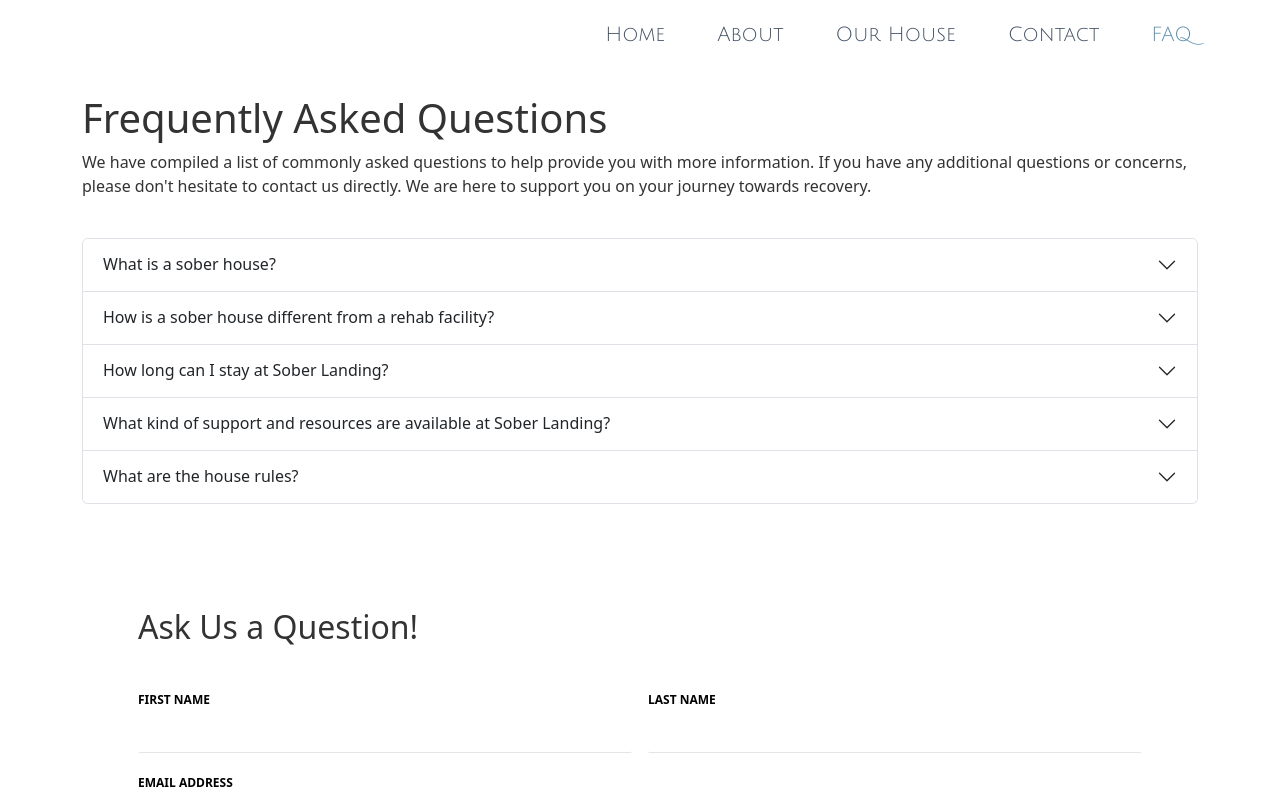
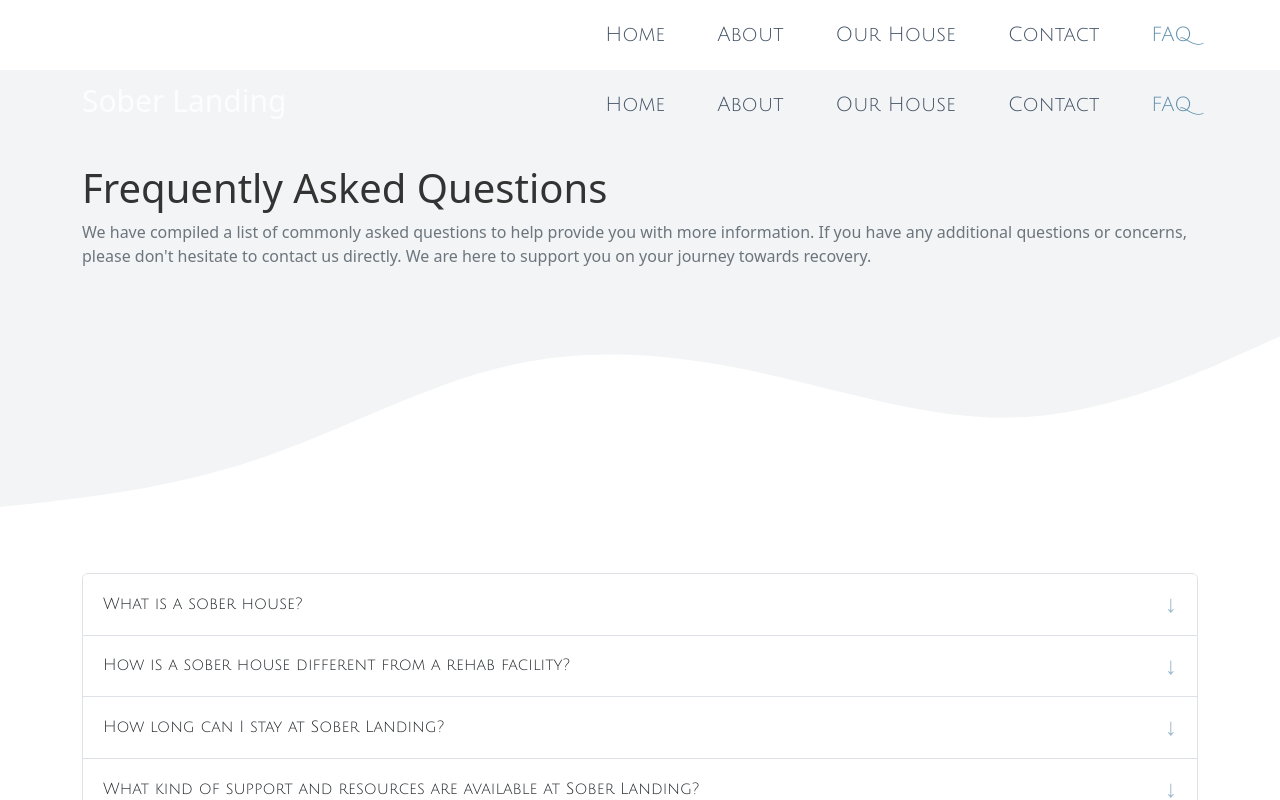
Before and after one commit to cDev-Creator/SoberLanding, a React (Create React App) app: page /faq in a window 1280 px wide. Shown: the top 800 px of the page. Built offline with nearby package versions, Linux system fonts and the light colour scheme; the HTML template or start-up script is replaced by a standard one.

Commit message:
FAQ page / accordion styled

```diff
--- a/src/components/FAQ.js
+++ b/src/components/FAQ.js
@@ -1,20 +1,27 @@
 import { Container, Accordion } from 'react-bootstrap';
 import '../index.css';
+import NavBar from './NavBar'
 import Footer from './Footer';
 import Copyright from './Copyright';
 import ContactForm from './ContactForm';
 const FAQ = () => {
     return (
       <div>
-        <section>
+
+        <section style={{backgroundColor:'#f3f4f5'}}>
+        <NavBar/>
           <Container className='py-4' >
             <h1>Frequently Asked Questions</h1>
-            <p>We have compiled a list of commonly asked questions to help provide you with more information.
+            <p className='text-muted'>We have compiled a list of commonly asked questions to help provide you with more information.
             If you have any additional questions or concerns, please don't hesitate to contact us directly. We are here to support you on your journey towards recovery.</p>
           </Container>
           </section>
 
-          <section>
+          <svg xmlns="http://www.w3.org/2000/svg" viewBox="0 0 1440 280">
+            <path fill="#f3f4f5" fill-opacity="1" d="M0,224L48,218.7C96,213,192,203,288,170.7C384,139,480,85,576,64C672,43,768,53,864,74.7C960,96,1056,128,1152,122.7C1248,117,1344,75,1392,53.3L1440,32L1440,0L1392,0C1344,0,1248,0,1152,0C1056,0,960,0,864,0C768,0,672,0,576,0C480,0,384,0,288,0C192,0,96,0,48,0L0,0Z"></path>
+          </svg>
+
+          <section className='mt-3'>
           <Container>
             <Accordion>
             <Accordion.Item eventKey="0">
@@ -92,7 +99,6 @@ const FAQ = () => {
 
       <Footer />
       <Copyright />
-
     </div>
   );
 }
--- a/src/index.css
+++ b/src/index.css
@@ -57,6 +57,8 @@ body {
 a.active {
   transition: 0.2s;
   color: #5c8cac;
+
+
   /* color: rgba(255, 255, 255, 0.819); */
 }
 
@@ -74,7 +76,7 @@ a.active {
 /* copyright */
 .copyright-txt {
   margin: 0px;
-  color: #808080;
+  color: #f3f4f570;
 }
 
 .arrow-down {
@@ -160,6 +162,44 @@ li {
   background-color:#80909f43;
 }
 
+/* FAQ */
+
+.accordion-header{
+  font-family: 'Julius Sans One', sans-serif !important;
+}
+
+.accordion-button:not(.collapsed) {
+  color: #ffffff;
+  background-color: #5c8cacad;
+  box-shadow: inset 0 -1px 0 rgb(0 0 0 / 13%);
+}
+
+.accordion-button::after {
+  background-image: none;
+  content:"↓";
+  color:#5c8cac98;
+  width:auto;
+  height:auto;
+  font-size:1.5rem;
+}
+
+.accordion-button:not(.collapsed)::after {
+  background-image: none;
+  content:"↓";
+  color:#ffffff;
+  width:auto;
+  height:auto;
+}
+
+.accordion-body {
+  background-color: #5c8cac21;
+}
+
+.accordion-button:focus {
+  box-shadow:none;
+  border: 1px soild red;
+}
+
 /* make conatct form not zoom in on mobile */
 @media screen and (max-width: 767px) {
   input, textarea {
@@ -173,8 +213,6 @@ li {
     font-size: 1.8rem;
   }
 }
-
-
 
 
 /* .accordion-button:focus {
```
